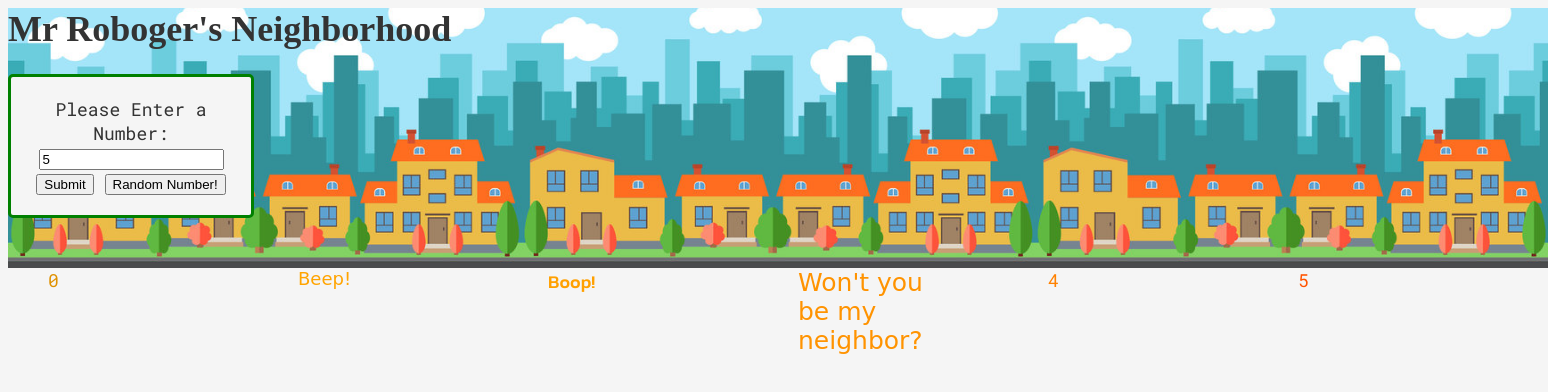
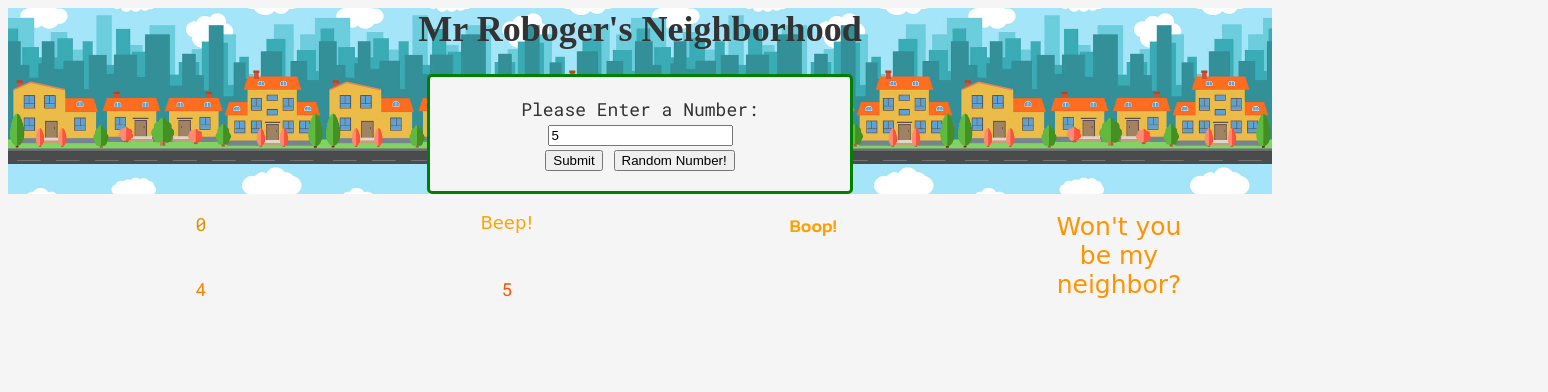
Before and after one commit to jfox25/MrRobogersNeighborhood, a plain HTML site: page index.html in a window 1280 px wide. Both pictures are taken after typing "5" into the empty fields and a click on the button "Submit". Shown: the whole page, 1548 px wide, since content can reach past the window. Drawn offline with Linux system fonts and the light colour scheme; a web font is replaced by a local one.

Commit message:
Css changes

```diff
--- a/css/styles.css
+++ b/css/styles.css
@@ -1,19 +1,19 @@
 body {
   font-size: 18px;
-  /* text-align: center; */
+  text-align: center;
   background-color: whitesmoke;
   color: #333;
   font-family: "Roboto Mono", monospace;
 }
 .container {
-  height: 1vh;
+  width: 80%;
+  margin: auto;
 }
 .header {
   background-image: url("/images/Neighborhood.jpeg");
   background-repeat: round;
   background-position: 0 -30px;
   background-size: auto 100%;
-  width: fit-content;
 }
 h1 {
   margin-top: 0;
@@ -21,26 +21,25 @@ h1 {
 }
 #number-form {
   text-align: center;
-  left: 0px;
   background-color: whitesmoke;
-  width: 200px;
+  width: 30%;
+  margin: auto;
   padding: 20px;
   border: 3px solid green;
   border-radius: 5px;
-  margin-bottom: 50px;
 }
 
 ul {
-  display: flex;
-  flex-direction: row;
-  background-color: whitesmoke;
+  text-align: center;
+  display: grid;
+  grid-template-columns: auto auto auto auto;
 }
 li {
   opacity: 0;
   width: 150px;
+  margin: auto;
   list-style: none;
-  height: 45px;
-  margin-right: 100px;
+  height: 65px;
 }
 .beep {
   font-family: "Anybody", cursive;
--- a/index.html
+++ b/index.html
@@ -13,7 +13,6 @@
     <title>Mr Robogers Neighborhood</title>
   </head>
   <body>
-    <div class="container">
     <div class="header">
       <h1>Mr Roboger's Neighborhood</h1>
       <form id="number-form">
@@ -24,8 +23,7 @@
         <button id="submit-button" type="submit">Submit</button>
         <button id="random-number-button">Random Number!</button>
       </form>
+    </div>
     <ul id="output"></ul>
-      </div>
-    </div>
   </body>
 </html>
```
Lines whose indentation alone changed are shown as unchanged.
